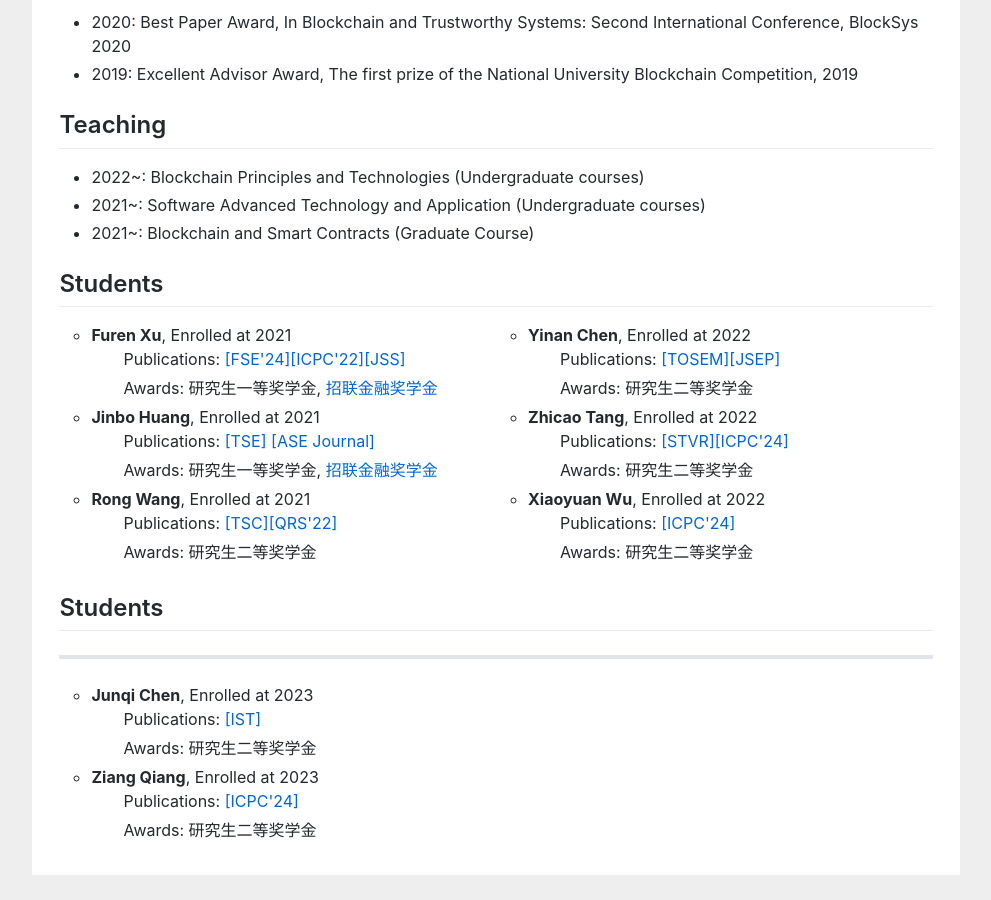
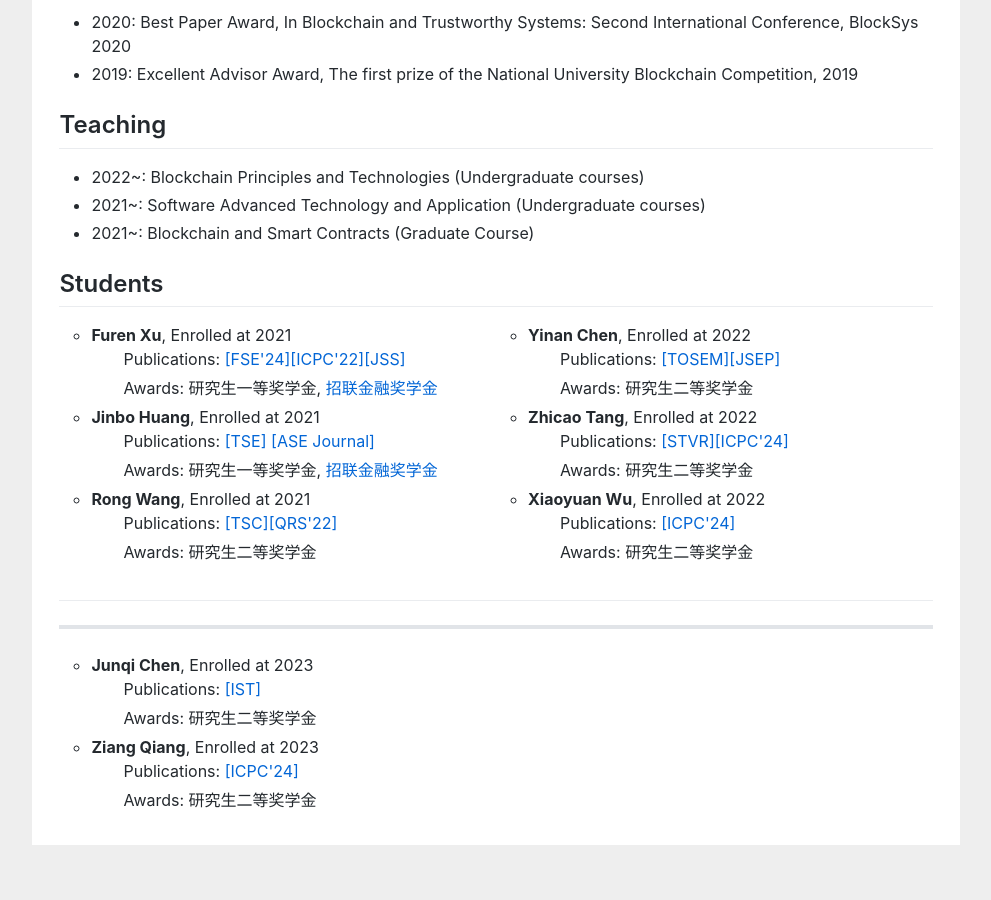
Before and after one commit to huangyuan-hy/huangyuan-hy.github.io, a Jekyll site: the page index.html, which Jekyll copies as it is, in a window 1280 px wide and 900 px high, scrolled down 5669 px. Shown: the whole window, without its empty margins (144-1135 px from the left). Built offline with Jekyll 4.4.1, drawn with Linux system fonts in a browser that asks for light colours; after the commit the page ends 6539 px from its top, so only the background shows below that.

Commit message:
Update index.html

```diff
--- a/index.html
+++ b/index.html
@@ -301,7 +301,7 @@ empirical study to learn how programmers reuse code on <a href="https://stackove
 
 
     </div>
-<h2>Students</h2>
+<h2> </h2>
 <hr class="dashedline">
 
  <div class="container">
```
